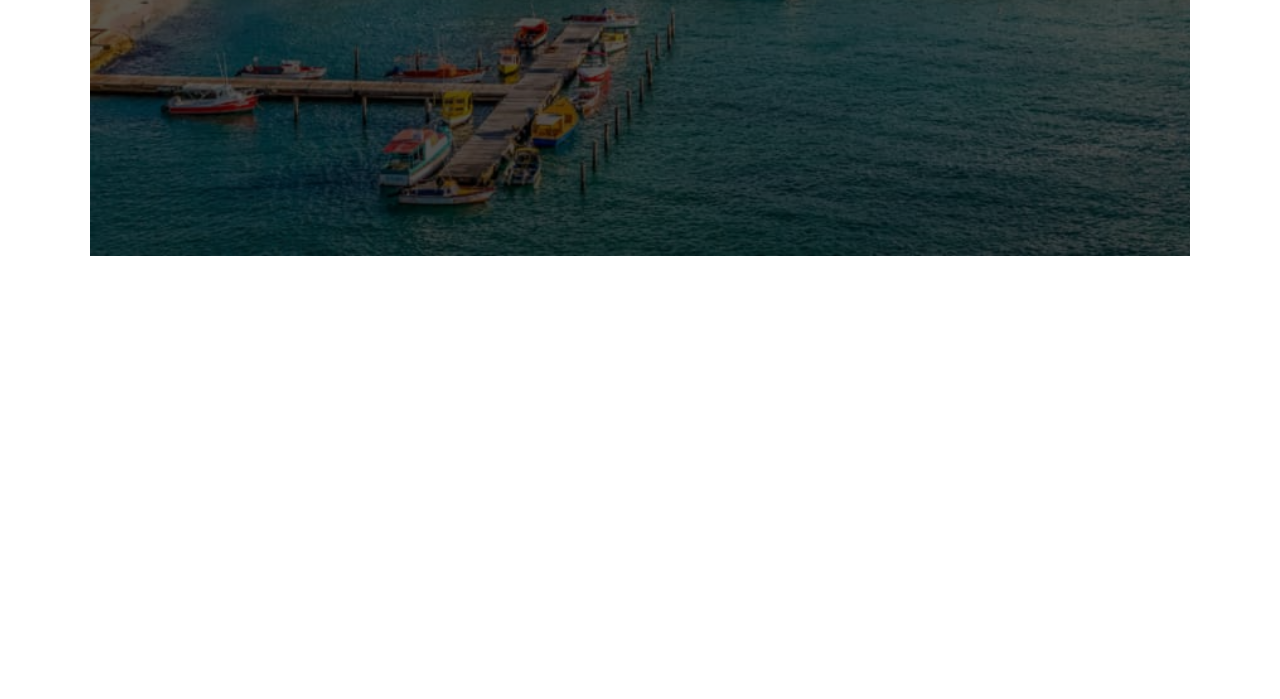
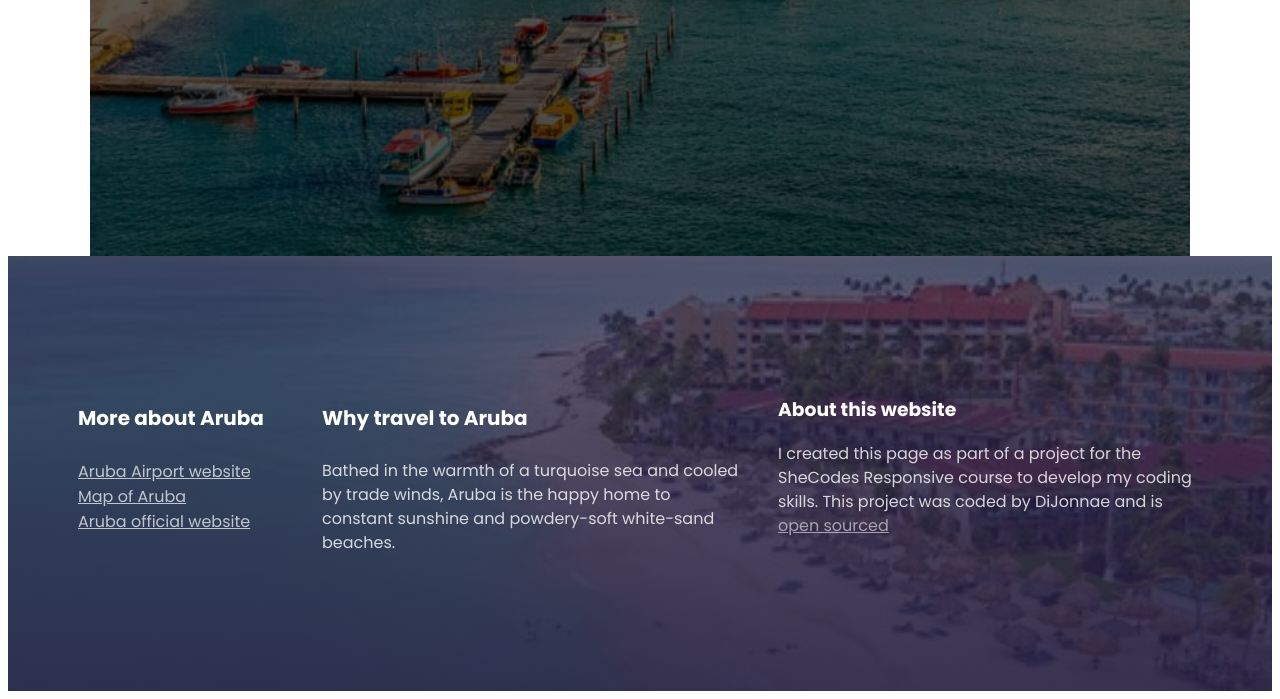
Before and after one commit to dijneal/Travel-Project-, a plain HTML site: page index.html in a window 1280 px wide. Shown: the part 589-1288 px from the top of the page. Before the commit the page ends 853 px from the top, so only its background shows below. Drawn offline with Linux system fonts and the light colour scheme.

Commit message:
create and style footer using CSS and grid

```diff
--- a/index.html
+++ b/index.html
@@ -21,5 +21,59 @@
         <a href="https://www.aruba.com/us" target="_blank"> Learn more</a>
       </header>
     </div>
+
+    <footer>
+      <div class="grid">
+        <div>
+          <h4>More about Aruba</h4>
+
+          <ul>
+            <li>
+              <a href="https://www.airportaruba.com/" target="_blank">
+                Aruba Airport website
+              </a>
+            </li>
+
+            <li>
+              <a
+                href="https://www.google.com/maps/place/Aruba/@12.5183554,-69.9672889,12z/data=!3m1!4b1!4m6!3m5!1s0x8e8538cfe25a77db:0xf16a8a3e89818c2f!8m2!3d12.52111!4d-69.968338!16zL20vMGoxMQ?entry=ttu"
+                target="_blank"
+              >
+                Map of Aruba
+              </a>
+            </li>
+            <li>
+              <a href="https://www.aruba.com/us" target="_blank">
+                Aruba official website
+              </a>
+            </li>
+          </ul>
+        </div>
+
+        <div>
+          <h4>Why travel to Aruba</h4>
+          <p>
+            Bathed in the warmth of a turquoise sea and cooled by trade winds,
+            Aruba is the happy home to constant sunshine and powdery-soft
+            white-sand beaches.
+          </p>
+        </div>
+        <div>
+          <h3>About this website</h3>
+
+          <p>
+            I created this page as part of a project for the SheCodes Responsive
+            course to develop my coding skills. This project was coded by
+            DiJonnae and is
+            <a
+              href="https://github.com/dijneal/Travel-Project-"
+              target="_blank"
+            >
+              open sourced
+            </a>
+          </p>
+        </div>
+      </div>
+    </footer>
   </body>
 </html>
--- a/source/style.css
+++ b/source/style.css
@@ -54,6 +54,53 @@ header a {
   background: white;
 }
 
+footer {
+  color: white;
+  background-image: linear-gradient(
+      rgba(39, 32, 68, 0.7),
+      rgba(39, 32, 68, 0.9)
+    ),
+    url("../images/footer.jpg");
+  background-repeat: no-repeat;
+  background-size: cover;
+  padding: 60px 0;
+}
+
+footer h4 {
+  font-weight: 700px;
+  font-size: 20px;
+  line-height: 30px;
+}
+
+footer p {
+  font-weight: 400px;
+  font-size: 16px;
+  line-height: 24px;
+  opacity: 80%;
+}
+
+footer li {
+  list-style-type: none;
+}
+
+footer a {
+  color: white;
+  opacity: 70%;
+}
+
+footer ul {
+  padding: 0;
+}
+
+.grid {
+  display: grid;
+  grid-template-columns: 1fr 2fr 2fr;
+  margin: 30px 40px;
+  grid-gap: 32px;
+  max-width: 100%;
+  padding: 30px;
+}
+
 @media (max-width: 800px) {
   header {
     padding: 200px;
```
Also changed, not shown: images/footer.jpg (added).
